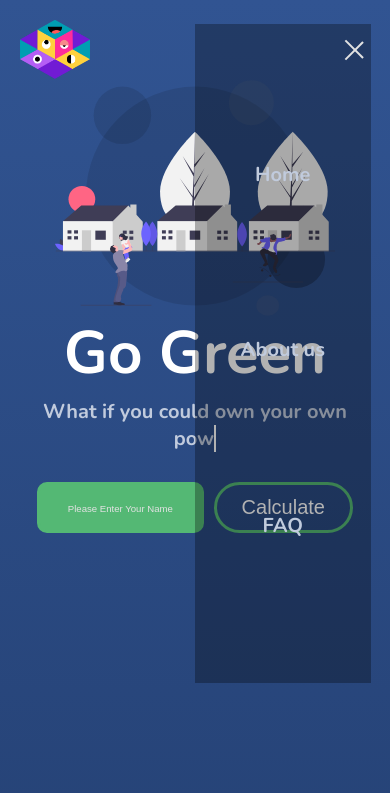
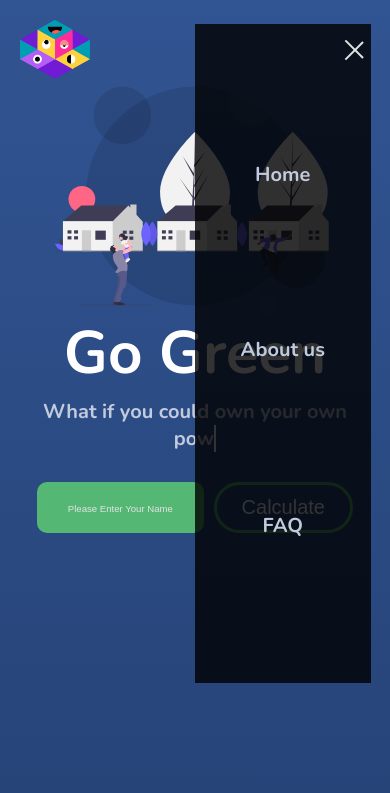
Before and after one commit to papa28x4/musesSolar, a plain HTML site: page index.html in a window 390 px wide. Both pictures are taken after a click on the element 353 px from the left and 50 px from the top of the page. Shown: the top 793 px of the page. Drawn offline with nearby package versions, Linux system fonts and the light colour scheme.

Commit message:
menu adjustment

```diff
--- a/css/style2.css
+++ b/css/style2.css
@@ -396,7 +396,7 @@ a {
       right: 0px;
       height: 78vh;
       top: 7%;
-      background: rgba(0, 0, 0, 0.3);
+      background: rgba(0, 0, 0, 0.8);
       display: flex;
       flex-direction: column;
       align-items: center;
```
